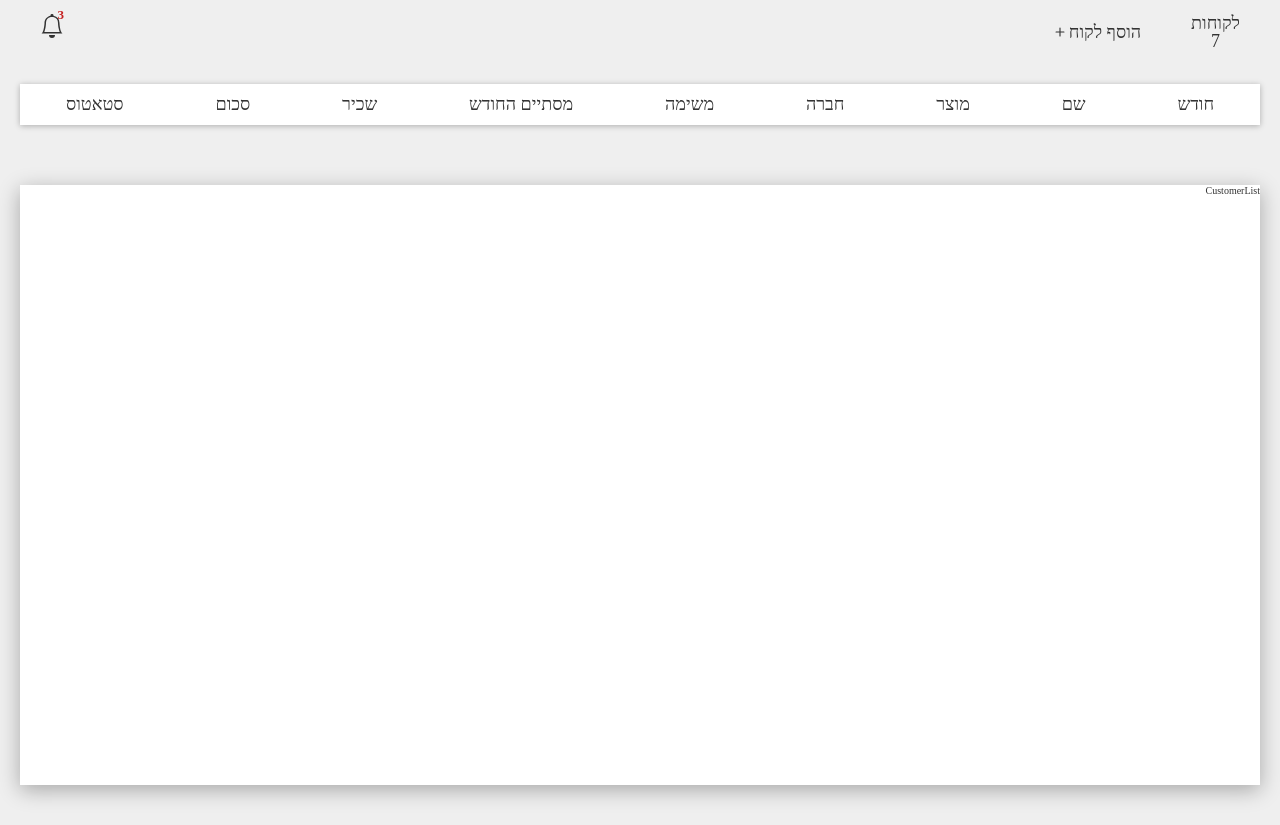
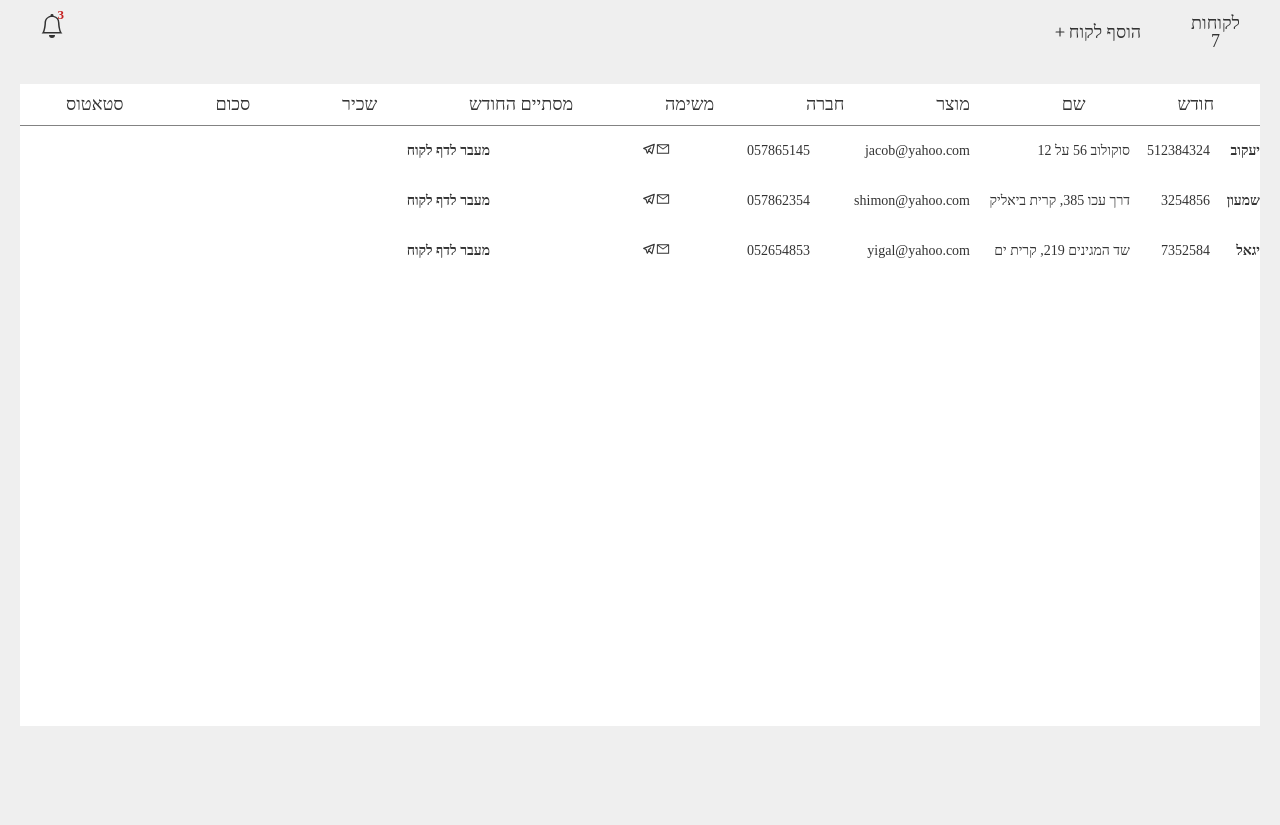
Before and after one commit to lightir21/CRM, a React (Create React App) app: page /dashboard in a window 1280 px wide. After the commit the page ends 800 px from the top, so only its background shows below. Built offline with nearby package versions, Linux system fonts and the light colour scheme.

Commit message:
SingleCustomer component and some of Customer page

```diff
--- a/src/App.js
+++ b/src/App.js
@@ -4,6 +4,7 @@ import "./styles/css-reset.scss";
 import Home from "./pages/home/Home.jsx";
 import { BrowserRouter, Routes, Route } from "react-router-dom";
 import Dashboard from "./pages/dashboard/Dashboard.jsx";
+import Customer from "./pages/customer/Customer";
 
 function App() {
   return (
@@ -12,6 +13,7 @@ function App() {
         <Route path="/">
           <Route index element={<Home />} />
           <Route path="dashboard" element={<Dashboard />} />
+          <Route path="customer" element={<Customer />} />
         </Route>
       </Routes>
     </BrowserRouter>
--- a/src/components/customerList/CustomerList.jsx
+++ b/src/components/customerList/CustomerList.jsx
@@ -1,8 +1,18 @@
 import React from "react";
 import "./customerList.scss";
+import data from "../../mockData/clientsData.json";
+import SingleCustomer from "../singleCustomer/SingleCustomer";
 
 const CustomerList = () => {
-  return <div className="customerList">CustomerList</div>;
+  console.log(data);
+  return (
+    <div className="customerList">
+      {data &&
+        data.clients.map((customer) => {
+          return <SingleCustomer data={customer} key={customer.id} />;
+        })}
+    </div>
+  );
 };
 
 export default CustomerList;
--- a/src/components/customerList/customerList.scss
+++ b/src/components/customerList/customerList.scss
@@ -1,7 +1,6 @@
 .customerList {
   height: 75vh;
-  margin: 4rem 2rem;
+  margin: 0 2rem;
   background-color: var(--white-001);
-  box-shadow: var(--box-shadow-hard);
   overflow: scroll;
 }
--- a/src/components/filter/filter.scss
+++ b/src/components/filter/filter.scss
@@ -1,9 +1,10 @@
 .filter {
-  box-shadow: var(--box-shadow-soft);
   font-size: 1.8rem;
   display: flex;
   justify-content: space-around;
   margin: 2rem;
+  margin-bottom: 0;
   padding: 1rem 0;
   background-color: var(--white-001);
+  border-bottom: 1px solid var(--gray-008);
 }
--- /dev/null
+++ b/src/components/singleCustomer/SingleCustomer.jsx
@@ -0,0 +1,38 @@
+import React from "react";
+import "./singleCustomer.scss";
+import { AiOutlineMail } from "react-icons/ai";
+import { TbBrandTelegram } from "react-icons/tb";
+
+const SignleCustomer = ({ data }) => {
+  const { details, id } = data;
+  const { name, clientId, addrress, email, phone } = details;
+
+  if (data) {
+    return (
+      <div className="singleCustomer">
+        <div className="singleCustomer__item-name">
+          <p>{name}</p>
+        </div>
+        <div className="singleCustomer__item-id">
+          <p>{clientId}</p>
+        </div>
+        <div className="singleCustomer__item-address">
+          <p>{addrress}</p>
+        </div>
+        <div className="singleCustomer__item-email">
+          <p> {email} </p>
+        </div>
+        <div className="singleCustomer__item-phone">
+          <p>{phone}</p>
+        </div>
+        <div className="singleCustomer__icon-box">
+          <AiOutlineMail className="singleCustomer__icon" />
+          <TbBrandTelegram className="singleCustomer__icon" />
+        </div>
+        <button className="singleCustomer__button">מעבר לדף לקוח</button>
+      </div>
+    );
+  }
+};
+
+export default SignleCustomer;
--- /dev/null
+++ b/src/components/singleCustomer/singleCustomer.scss
@@ -0,0 +1,38 @@
+.singleCustomer {
+  height: 5rem;
+  display: flex;
+  align-items: center;
+  font-size: 1.4rem;
+
+  &__item {
+    &-name {
+      width: 5rem;
+      font-weight: 700;
+    }
+
+    &-id {
+      width: 8rem;
+    }
+
+    &-address {
+      width: 16rem;
+    }
+
+    &-email {
+      width: 16rem;
+    }
+
+    &-phone {
+      width: 14rem;
+    }
+  }
+
+  &__icon-box {
+    width: 18rem;
+  }
+
+  &__button {
+    cursor: pointer;
+    font-weight: 600;
+  }
+}
--- /dev/null
+++ b/src/pages/customer/Customer.jsx
@@ -0,0 +1,27 @@
+import React from "react";
+import "./customer.scss";
+import data from "../../mockData/clientsData.json";
+import { BsBell, BsPlus } from "react-icons/bs";
+
+const Customer = () => {
+  return (
+    <div className="customer">
+      <div className="customer__tabs">
+        <p className="customer__tabs active">ישראל ישראלי</p>
+      </div>
+      <div className="customer__right">
+        <div className="customer__clientStatus">
+          <BsBell />
+          <label for="status">סטטוס לקוח:</label>
+          <select name="status" id="status" className="customer__status-select">
+            <option value="פעיל">פעיל</option>
+            <option value="מבוטל">מבוטל</option>
+          </select>
+        </div>
+      </div>
+      <div className="customer__left"></div>
+    </div>
+  );
+};
+
+export default Customer;
--- /dev/null
+++ b/src/pages/customer/customer.scss
@@ -0,0 +1,4 @@
+.customer {
+  margin: 1rem;
+  box-shadow: var(--box-shadow-hard);
+}
```
